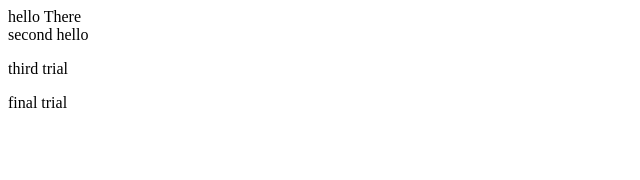
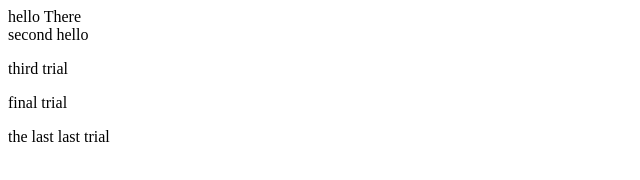
Before and after one commit to Mulumba-drew/Demo-first, a plain HTML site: page index.html in a window 1280 px wide. Shown: the whole page, without its empty margins (0-640 px from the left). Drawn offline with Linux system fonts and the light colour scheme.

Commit message:
updated index.html

```diff
--- a/index.html
+++ b/index.html
@@ -4,3 +4,5 @@
 </div>
 <p>third trial</p>
 <p>final trial</p>
+<p>the last last trial
+</p>
```
